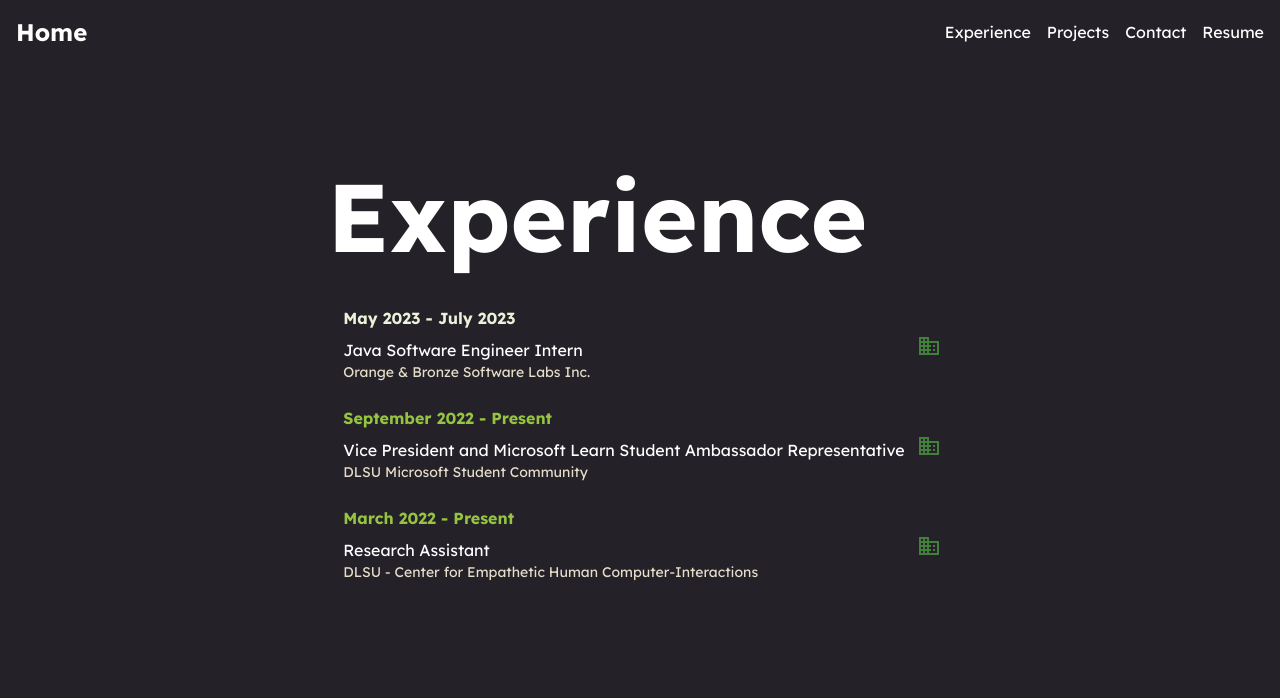
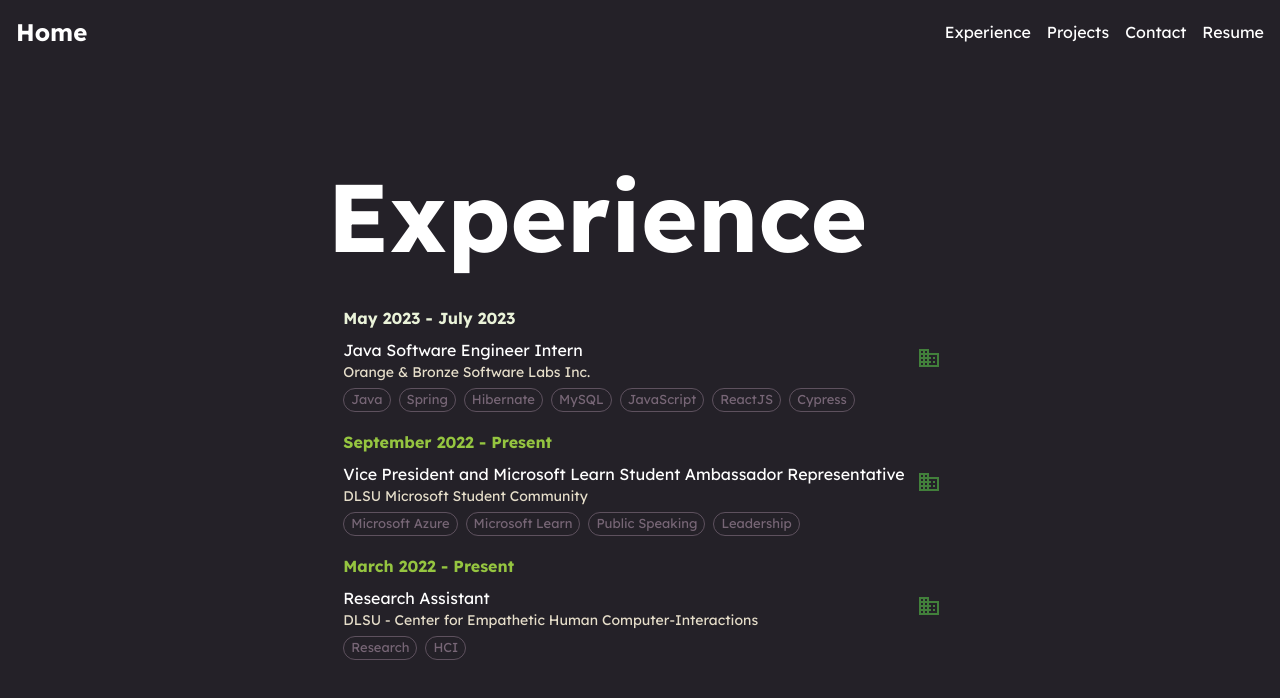
Before and after one commit to erik-lance/portfolio-website, a Next.js app: page /experience in a window 1280 px wide. Shown: the top 698 px of the page. Built offline with nearby package versions, Linux system fonts and the light colour scheme.

Commit message:
Added skills chips

```diff
--- a/src/pages/experience.tsx
+++ b/src/pages/experience.tsx
@@ -1,4 +1,4 @@
-import { IconButton, List, ListItem, ListItemSecondaryAction, ListItemText, ListSubheader, Stack, Typography } from "@mui/material";
+import { IconButton, List, ListItem, ListItemSecondaryAction, ListItemText, ListSubheader, Stack, Typography, Chip } from "@mui/material";
 import experience from "@/data/experience.json";
 import BusinessIcon from '@mui/icons-material/Business';
 
@@ -45,6 +45,22 @@ export default function Experience() {
                                 primary={job.position}
                                 secondary={job.company}
                             />
+                            <Stack
+                                direction="row"
+                                spacing={1}
+                            >
+                                {job.skills.map((skill) => (
+                                    <Chip
+                                        key={skill}
+                                        label={skill}
+                                        color="secondary"
+                                        variant="outlined"
+                                        size="small"
+                                    >
+                                        {skill}
+                                    </Chip>
+                                ))}
+                            </Stack>
                         </Stack>
                     </ListItem>
                 ))}
```
